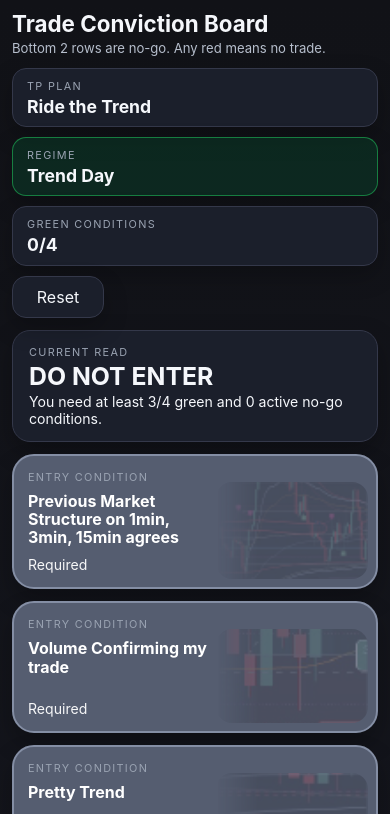
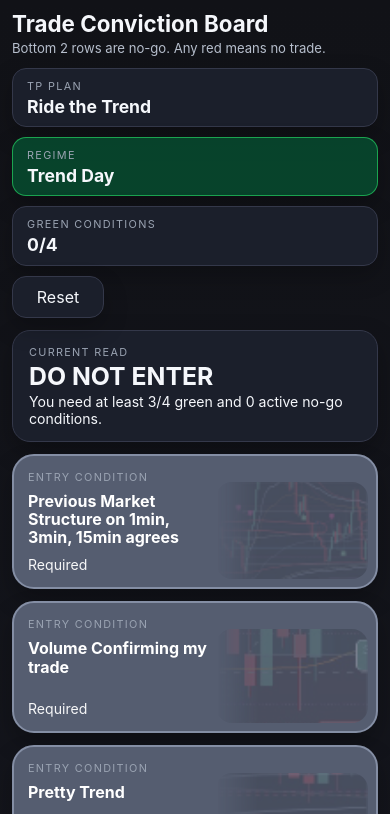
Before and after one commit to bboypkj/trade-checklist-app, a React (Vite) app: page / in a window 390 px wide. Shown: the top 814 px of the page. Built offline with nearby package versions, Linux system fonts and the light colour scheme.

Commit message:
Add files via upload
update regime colors and add neutral

```diff
--- a/src/App.jsx
+++ b/src/App.jsx
@@ -17,7 +17,7 @@ function TileImage({ src }) {
   );
 }
 
-const regimeOptions = ['Trend Day', 'Reversal Day', '2-Sided CHOP'];
+const regimeOptions = ['Trend Day', 'Reversal Day', '2-Sided CHOP', 'Neutral'];
 
 const defaultTiles = [
   {
@@ -113,6 +113,7 @@ function getNextState(tile) {
 }
 
 function getTpPlan(regime) {
+  if (regime === 'Neutral') return "Don't Trade";
   return regime === '2-Sided CHOP' ? 'Conservative' : 'Ride the Trend';
 }
 
@@ -122,6 +123,22 @@ function getOverallStatus(greenCount, redCount, regime, tpPlan) {
       title: 'NO GO',
       subtitle: 'At least one no-go condition is active.',
       className: 'status-card status-red',
+    };
+  }
+
+  if (regime === 'Neutral') {
+    return {
+      title: 'DO NOT ENTER',
+      subtitle: (
+        <>
+          Regime: {regime}
+          <br />
+          TP Plan: {tpPlan}
+          <br />
+          No trade in neutral conditions.
+        </>
+      ),
+      className: 'status-card status-yellow',
     };
   }
 
@@ -167,6 +184,7 @@ function getOverallStatus(greenCount, redCount, regime, tpPlan) {
 function getRegimeCardClass(regime) {
   if (regime === 'Trend Day') return 'pill-card pill-button regime-trend';
   if (regime === 'Reversal Day') return 'pill-card pill-button regime-reversal';
+  if (regime === 'Neutral') return 'pill-card pill-button regime-neutral';
   return 'pill-card pill-button regime-chop';
 }
 
@@ -225,7 +243,7 @@ export default function App() {
           </div>
 
           <div className="topbar-right">
-            <div className="pill-card pill-card-wide">
+            <div className="pill-card pill-card-wide pill-static">
               <span className="pill-label">TP Plan</span>
               <strong>{tpPlan}</strong>
             </div>
@@ -239,7 +257,7 @@ export default function App() {
               <strong>{regime}</strong>
             </button>
 
-            <div className="pill-card pill-card-wide">
+            <div className="pill-card pill-card-wide pill-static">
               <span className="pill-label">Green Conditions</span>
               <strong>{greenCount}/4</strong>
             </div>
--- a/src/styles.css
+++ b/src/styles.css
@@ -88,35 +88,54 @@ button {
   min-width: 185px;
 }
 
+.pill-static {
+  background: #1b1f2b;
+}
+
 .pill-button {
   color: #f5f7fb;
   cursor: pointer;
   text-align: left;
+  appearance: none;
+  -webkit-appearance: none;
+  -webkit-tap-highlight-color: transparent;
 }
 
 .pill-button:hover,
 .reset-button:hover {
-  background: #252a38;
+  filter: brightness(1.06);
+}
+
+.pill-button:focus,
+.pill-button:focus-visible,
+.pill-button:active {
+  outline: none;
 }
 
 .regime-trend {
-  border-color: rgba(34, 197, 94, 0.55);
-  background: rgba(5, 87, 52, 0.32);
+  border-color: rgba(34, 197, 94, 0.75);
+  background-color: rgba(5, 87, 52, 0.72);
 }
 
 .regime-reversal {
-  border-color: rgba(59, 130, 246, 0.55);
-  background: rgba(30, 64, 175, 0.28);
+  border-color: rgba(59, 130, 246, 0.75);
+  background-color: rgba(30, 64, 175, 0.64);
 }
 
 .regime-chop {
-  border-color: rgba(245, 158, 11, 0.55);
-  background: rgba(146, 64, 14, 0.3);
+  border-color: rgba(239, 68, 68, 0.78);
+  background-color: rgba(127, 29, 29, 0.72);
+}
+
+.regime-neutral {
+  border-color: rgba(245, 158, 11, 0.82);
+  background-color: rgba(161, 98, 7, 0.74);
 }
 
 .regime-trend,
 .regime-reversal,
-.regime-chop {
+.regime-chop,
+.regime-neutral {
   min-width: 255px;
 }
 
@@ -169,6 +188,12 @@ button {
   background: rgba(127, 29, 29, 0.45);
   border-color: rgba(239, 68, 68, 0.65);
   color: #ffe1e1;
+}
+
+.status-yellow {
+  background: rgba(161, 98, 7, 0.34);
+  border-color: rgba(245, 158, 11, 0.72);
+  color: #fff2cf;
 }
 
 .tiles-grid {
@@ -309,7 +334,8 @@ button {
 
   .regime-trend,
   .regime-reversal,
-  .regime-chop {
+  .regime-chop,
+  .regime-neutral {
     min-width: 225px;
   }
 
@@ -378,7 +404,8 @@ button {
 
   .regime-trend,
   .regime-reversal,
-  .regime-chop {
+  .regime-chop,
+  .regime-neutral {
     min-width: 210px;
   }
 }
@@ -429,7 +456,8 @@ button {
   .pill-card-wide,
   .regime-trend,
   .regime-reversal,
-  .regime-chop {
+  .regime-chop,
+  .regime-neutral {
     min-width: 100%;
   }
 }
```
